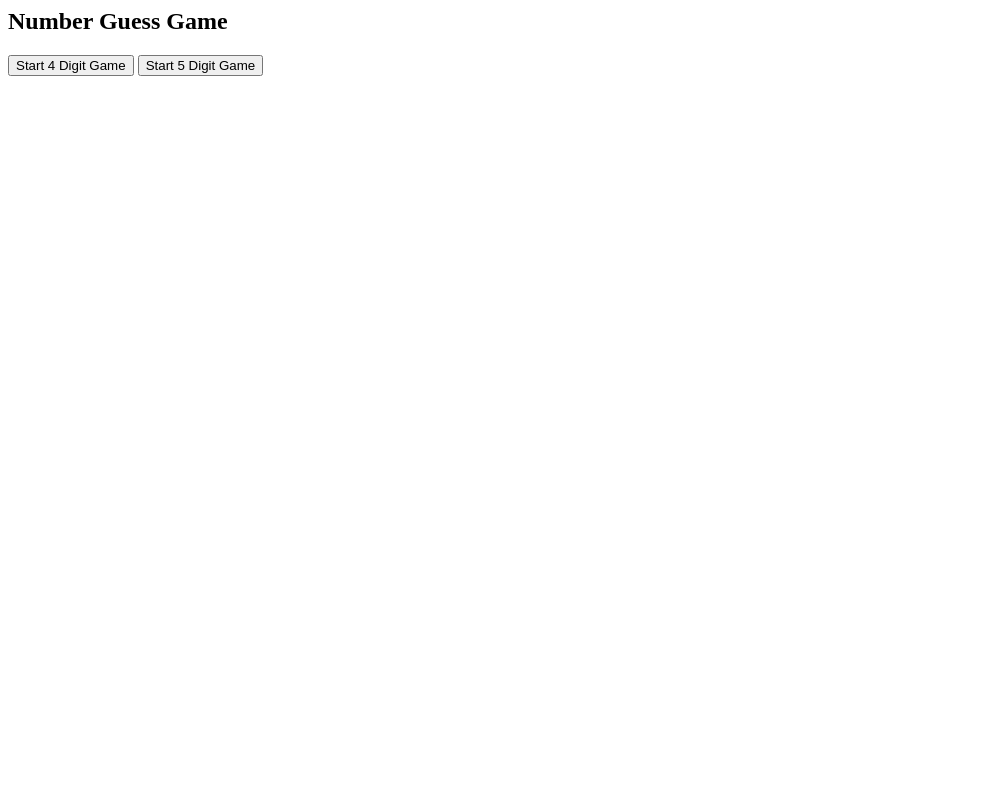
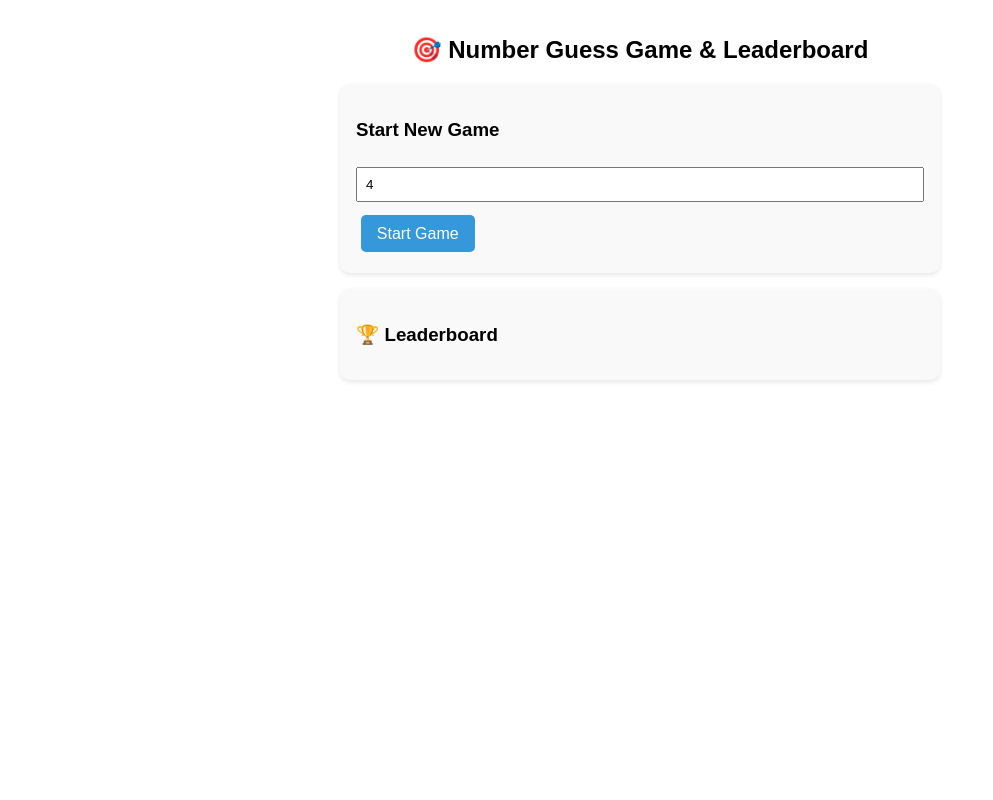
Before and after one commit to safefy-Dev/number_guess_game, a FastAPI app: template templates/play.html in a window 1280 px wide. Shown: the whole page, without its empty margins (0-993 px from the left). Run offline with FastAPI, Linux system fonts and the light colour scheme; the template is opened without the code that fills it, so the values that code supplies are empty.

Commit message:
Update play.html template

```diff
--- a/templates/play.html
+++ b/templates/play.html
@@ -1,12 +1,99 @@
-<h2>Number Guess Game</h2>
+<!DOCTYPE html>
+<html>
+<head>
+    <meta charset="UTF-8">
+    <title>Number Guess Game</title>
+    <style>
+        body {
+            font-family: Arial, sans-serif;
+            padding: 1rem;
+            max-width: 600px;
+            margin: auto;
+        }
+        h2 {
+            text-align: center;
+        }
+        .game-card, .leaderboard-card {
+            background: #f9f9f9;
+            padding: 1rem;
+            margin: 1rem 0;
+            border-radius: 10px;
+            box-shadow: 0 2px 5px rgba(0,0,0,0.1);
+        }
+        input[type="text"], input[type="number"] {
+            padding: 0.5rem;
+            width: 100%;
+            box-sizing: border-box;
+            margin: 0.5rem 0;
+        }
+        button {
+            padding: 0.6rem 1rem;
+            margin: 0.3rem;
+            font-size: 1rem;
+            border: none;
+            border-radius: 5px;
+            background: #3498db;
+            color: white;
+        }
+        ul {
+            list-style: none;
+            padding: 0;
+        }
+        li {
+            margin: 0.3rem 0;
+            background: #e0e0e0;
+            padding: 0.4rem;
+            border-radius: 5px;
+        }
+    </style>
+</head>
+<body>
 
-<button onclick="startGame(4)">Start 4 Digit Game</button>
-<button onclick="startGame(5)">Start 5 Digit Game</button>
+<h2>🎯 Number Guess Game & Leaderboard</h2>
 
-<div id="game" style="display:none;">
-    <input type="text" id="guessInput" placeholder="Enter your guess">
-    <button onclick="makeGuess()">Guess</button>
-    <ul id="history"></ul>
+<div class="game-card">
+    <h3>Start New Game</h3>
+    <input type="number" id="digitCount" min="3" max="8" value="4">
+    <button onclick="startGame(document.getElementById('digitCount').value)">Start Game</button>
+
+    <div id="game" style="display:none;">
+        <h3>Make Your Guess</h3>
+        <input type="text" id="guessInput" placeholder="Enter your guess">
+        <button onclick="makeGuess()">Guess</button>
+        <ul id="history"></ul>
+    </div>
+</div>
+
+<div class="leaderboard-card">
+    <h3>🏆 Leaderboard</h3>
+    <ul id="leaderboardList">
+        <!-- Leaderboard filled by JS -->
+    </ul>
 </div>
 
 <script src="/static/script.js"></script>
+<script>
+document.addEventListener("DOMContentLoaded", loadLeaderboard);
+
+async function loadLeaderboard() {
+    let res = await fetch("/leaderboard");
+    let html = await res.text();
+    let tmp = document.createElement("div");
+    tmp.innerHTML = html;
+    let players = tmp.querySelectorAll("tr");
+    let list = document.getElementById("leaderboardList");
+    list.innerHTML = "";
+    players.forEach((row, idx) => {
+        if(idx === 0) return; // skip header
+        let cols = row.querySelectorAll("td");
+        if(cols.length) {
+            let li = document.createElement("li");
+            li.textContent = `${cols[0].textContent} - ${cols[1].textContent} turns`;
+            list.appendChild(li);
+        }
+    });
+}
+</script>
+
+</body>
+</html>
```
